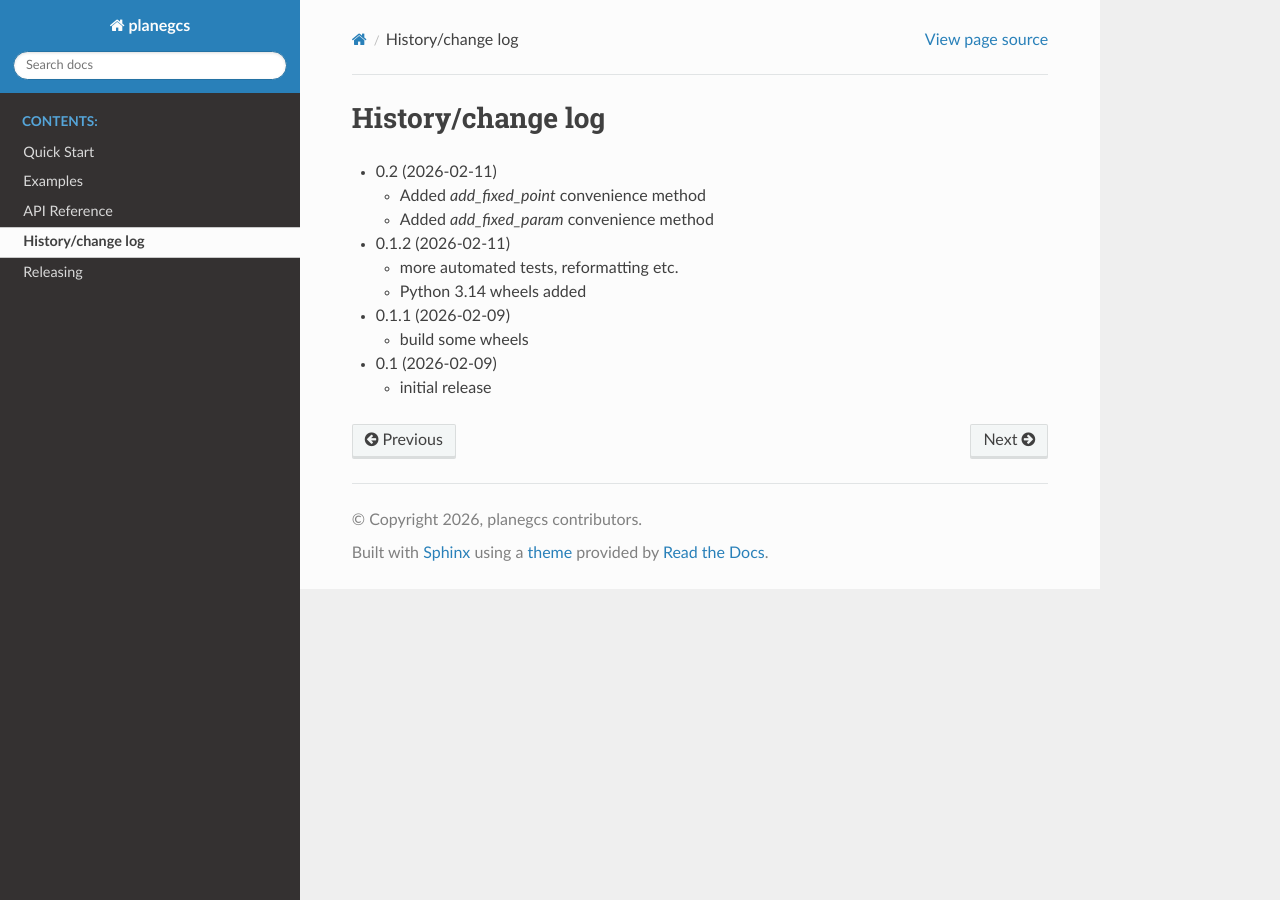
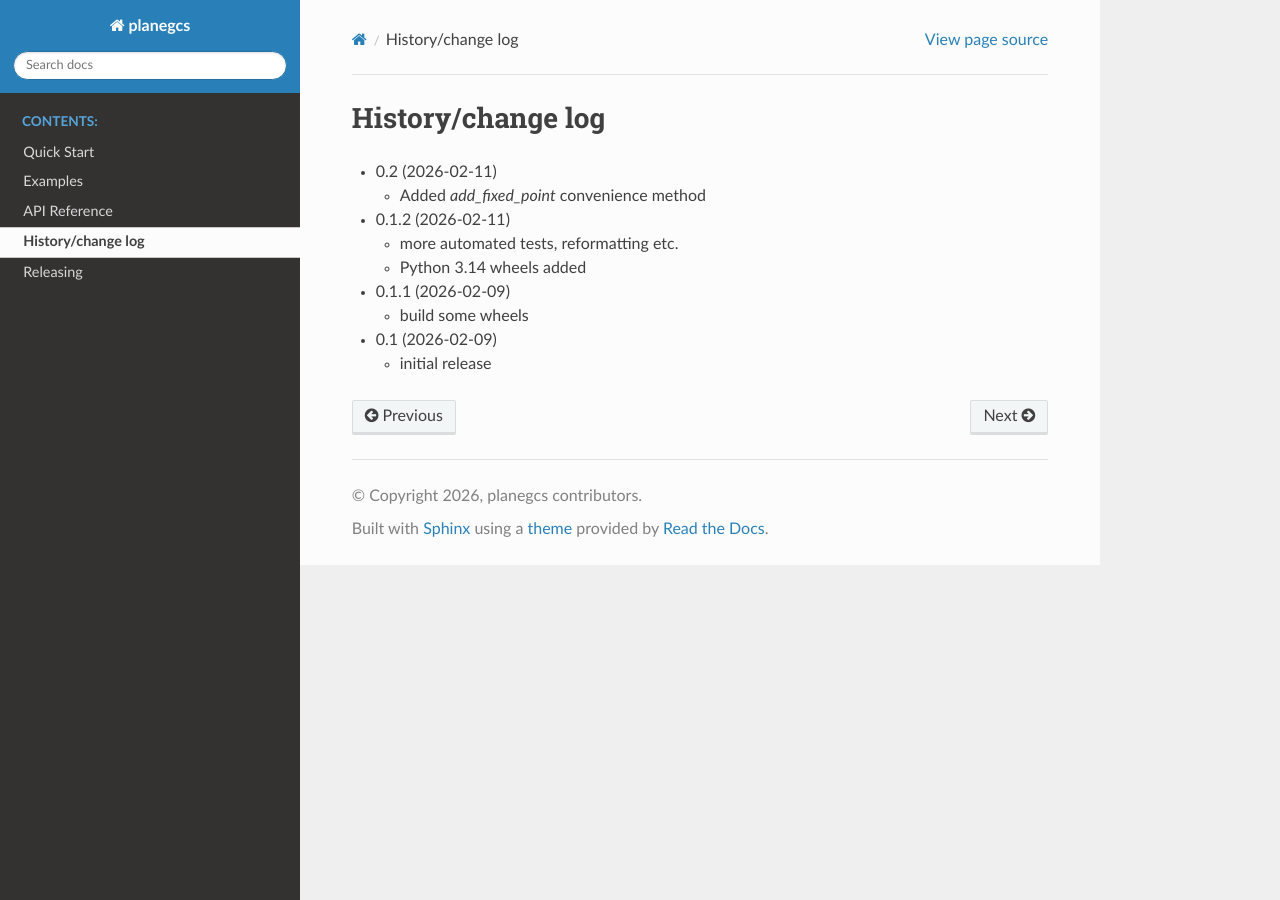
Before and after one commit to spookylukey/planegcs, a Sphinx documentation site: the page built from docs/history.rst, in a window 1280 px wide. Built offline with Sphinx 7.4.7 and the Read the Docs theme 3.1.0, drawn with Linux system fonts in a browser that asks for light colours.

Commit message:
Correct history

```diff
--- a/docs/history.rst
+++ b/docs/history.rst
@@ -6,7 +6,7 @@
 * 0.2 (2026-02-11)
 
   - Added `add_fixed_point` convenience method
-  - Added `add_fixed_param` convenience method
+
 
 * 0.1.2 (2026-02-11)
 
```
